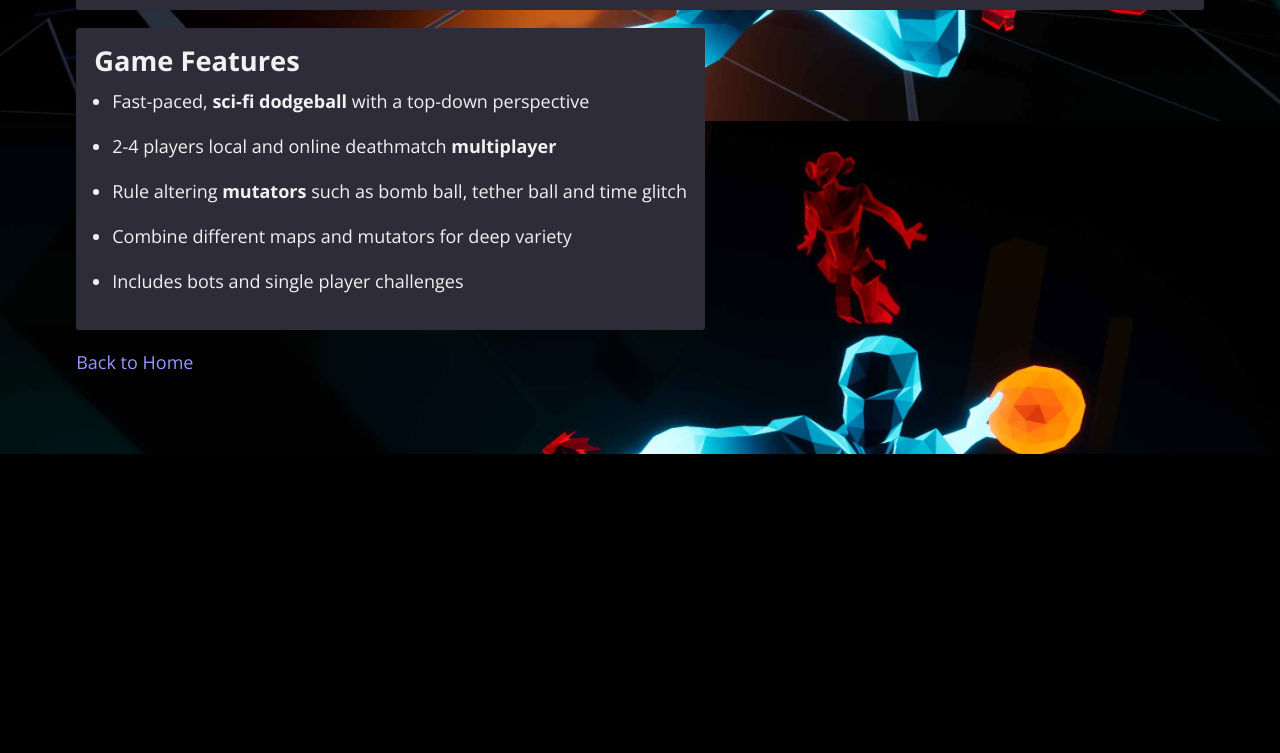
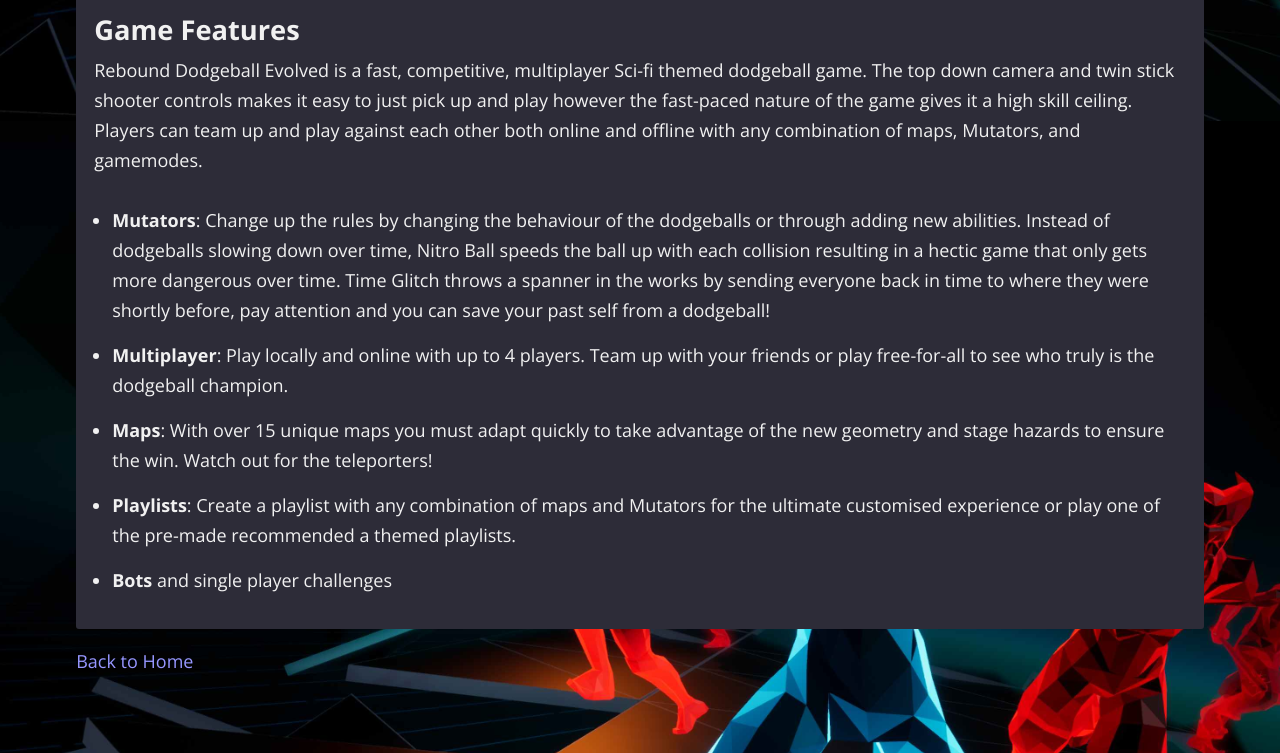
Before and after one commit to vladinator1000/hexterion-site, a Gatsby site: page /press in a window 1280 px wide. Shown: the part 679-1432 px from the top of the page. Before the commit the page ends 1133 px from the top, so only its background shows below. Built offline with nearby package versions, Linux system fonts and the light colour scheme; Gatsby itself is replaced by a stand-in of ours.

Commit message:
add new press info

```diff
--- a/package.json
+++ b/package.json
@@ -9,6 +9,7 @@
     "@fortawesome/free-brands-svg-icons": "^5.8.1",
     "@fortawesome/free-regular-svg-icons": "^5.8.1",
     "@fortawesome/free-solid-svg-icons": "^5.8.1",
+    "@fortawesome/pro-regular-svg-icons": "^5.8.1",
     "@fortawesome/pro-solid-svg-icons": "^5.8.1",
     "@fortawesome/react-fontawesome": "^0.1.4",
     "gatsby": "^2.2.8",
--- a/src/components/Icon.js
+++ b/src/components/Icon.js
@@ -2,7 +2,8 @@ import React from "react"
 import PropTypes from "prop-types"
 import { FontAwesomeIcon } from "@fortawesome/react-fontawesome"
 import { faSteam, faYoutube } from "@fortawesome/free-brands-svg-icons"
-import { faNewspaper, faGamepad } from "@fortawesome/free-regular-svg-icons"
+import { faNewspaper } from "@fortawesome/free-regular-svg-icons"
+import { faGamepad } from "@fortawesome/pro-regular-svg-icons"
 
 function getIcon(name = "") {
   switch (name.toLowerCase()) {
@@ -12,6 +13,8 @@ function getIcon(name = "") {
       return faYoutube
     case "newspaper":
       return faNewspaper
+    case "gamepad":
+      return faGamepad
     default:
       return faGamepad
   }
--- a/src/pages/press.js
+++ b/src/pages/press.js
@@ -32,10 +32,9 @@ const SecondPage = () => (
       </a>
     </section>
     <section className="card" id="fact-sheet">
-      <a href="#fact-sheet">
-        <h2>Fact Sheet</h2>
+      <a href="#developer">
+        <h2>Developer</h2>
       </a>
-      <h4>Developer</h4>
       <p>
         We are Hexterion. A studio made up of graduates from Glasgow Caledonian
         University, founded after winning the 2016 Dare to be Digital
@@ -66,19 +65,51 @@ const SecondPage = () => (
         <h2>Game Features</h2>
       </a>
 
+      <p>
+        Rebound Dodgeball Evolved is a fast, competitive, multiplayer Sci-fi
+        themed dodgeball game. The top down camera and twin stick shooter
+        controls makes it easy to just pick up and play however the fast-paced
+        nature of the game gives it a high skill ceiling. Players can team up
+        and play against each other both online and offline with any combination
+        of maps, Mutators, and gamemodes.
+      </p>
+
       <ul>
         <li>
-          Fast-paced, <b>sci-fi dodgeball</b> with a top-down perspective
+          <p>
+            <b>Mutators</b>: Change up the rules by changing the behaviour of
+            the dodgeballs or through adding new abilities. Instead of
+            dodgeballs slowing down over time, Nitro Ball speeds the ball up
+            with each collision resulting in a hectic game that only gets more
+            dangerous over time. Time Glitch throws a spanner in the works by
+            sending everyone back in time to where they were shortly before, pay
+            attention and you can save your past self from a dodgeball!
+          </p>
         </li>
         <li>
-          2-4 players local and online deathmatch <b>multiplayer</b>
+          <p>
+            <b>Multiplayer</b>: Play locally and online with up to 4 players.
+            Team up with your friends or play free-for-all to see who truly is
+            the dodgeball champion.
+          </p>
         </li>
         <li>
-          Rule altering <b>mutators</b> such as bomb ball, tether ball and time
-          glitch
+          <p>
+            <b>Maps</b>: With over 15 unique maps you must adapt quickly to take
+            advantage of the new geometry and stage hazards to ensure the win.
+            Watch out for the teleporters!
+          </p>
         </li>
-        <li>Combine different maps and mutators for deep variety</li>
-        <li>Includes bots and single player challenges</li>
+        <li>
+          <p>
+            <b>Playlists</b>: Create a playlist with any combination of maps and
+            Mutators for the ultimate customised experience or play one of the
+            pre-made recommended a themed playlists.
+          </p>
+        </li>
+        <li>
+          <b>Bots</b> and single player challenges
+        </li>
       </ul>
     </section>
     {/* <section className="card" id="videos">
```
Also changed, not shown: 1 other file.
